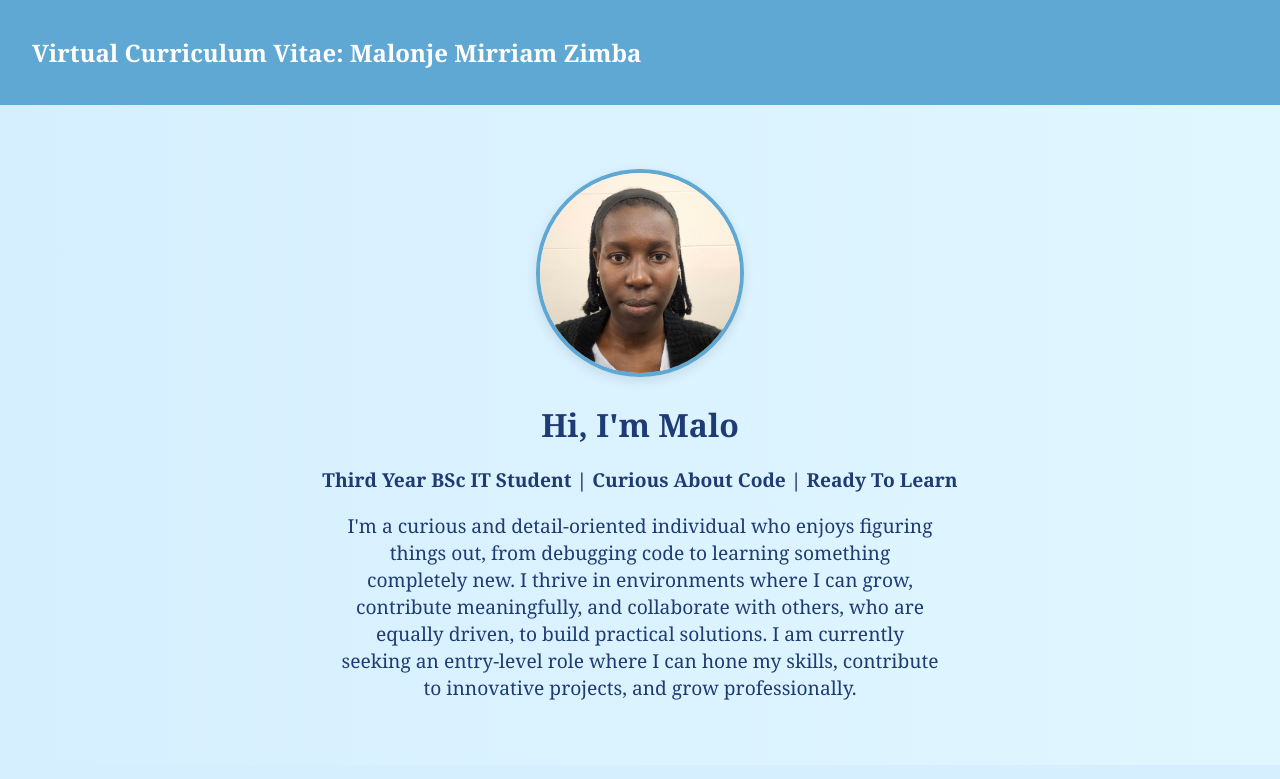
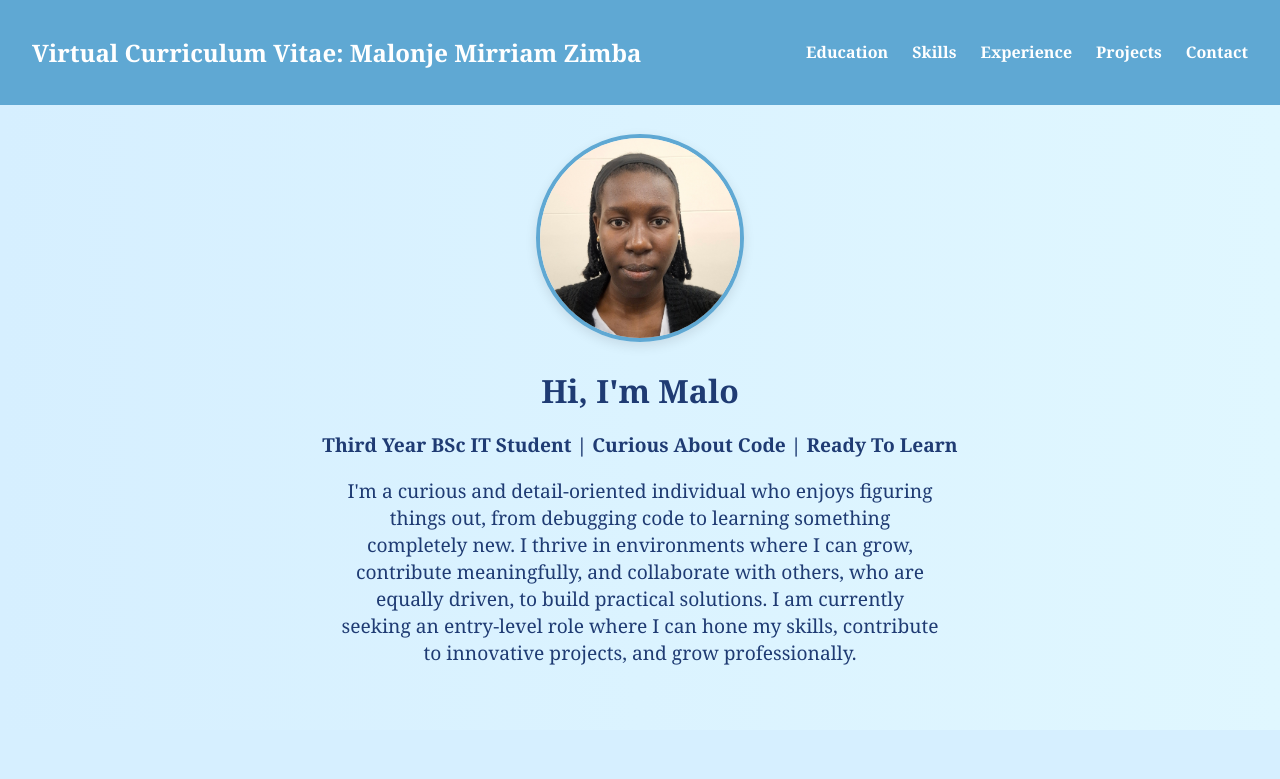
Before and after one commit to m-malo-z/my-virtual-cv, a plain HTML site: page malo_virtual_cv_index.html in a window 1280 px wide. Shown: the top 779 px of the page. Drawn offline with Linux system fonts and the light colour scheme.

Commit message:
added a navigation bar

```diff
--- a/malo_virtual_cv_index.html
+++ b/malo_virtual_cv_index.html
@@ -11,6 +11,13 @@
   <header>
     <nav class="navbar">
       <h1 class="logo">Virtual Curriculum Vitae: Malonje Mirriam Zimba</h1>
+      <ul class="nav-links">
+        <li><a href="#education">Education</a></li>
+        <li><a href="#skills">Skills</a></li>
+        <li><a href="#experience">Experience</a></li>
+        <li><a href="#projects">Projects</a></li>
+        <li><a href="#contact">Contact</a></li>
+      </ul>
     </nav>
   </header>
 
@@ -24,7 +31,7 @@
     </p>
   </section>
 
-  <section class="education">
+  <section id="education" class="education">
   <h2>Education</h2>
 
   <div class="edu-entry">
@@ -43,7 +50,7 @@
 
 
   <!-- Technical Skills -->
-  <section class="skills">
+  <section id="skills" class="skills">
   <h2>Technical Skills</h2>
 
   <div class="skill-category">
@@ -96,7 +103,7 @@
   </div>
 </section>
 
-<section class="experience">
+<section id="experience" class="experience">
   <h2>Work Experience</h2>
 
   <div class="experience-item">
@@ -121,7 +128,7 @@
 </section>
 
 <!-- Projects Section -->
-<section class="projects">
+<section id="projects" class="projects">
   <h2>Projects</h2>
   <div class="projects-grid">
     <div class="project-card">
@@ -143,7 +150,7 @@
 
 
   <!-- Contact Section -->
-  <section class="contact">
+  <section id="contact" class="contact">
     <h2>Contact Me</h2>
     <p>22 Gerrit Dekker St., Potchefstroom, 2520, South Africa</p>
     <p>Phone: <a href="tel:+27827090888">+27 82 709 0888</a></p>
--- a/malo_virtual_cv_style.css
+++ b/malo_virtual_cv_style.css
@@ -28,17 +28,42 @@ body {
   color: white;
 }
 
+.navbar {
+  position: fixed;        /* fixes navbar at top */
+  top: 0;
+  left: 0;
+  right: 0;
+  z-index: 1000;         /* stay above other content */
+}
+
+.nav-links {
+  list-style: none;
+  display: flex;
+  gap: 1.5rem;
+  margin: 0;
+  padding: 0;
+}
+
+.nav-links li a {
+  color: white;
+  text-decoration: none;
+  font-weight: 600;
+  font-size: 1rem;
+  transition: color 0.3s ease;
+}
+
+.nav-links li a:hover {
+  color: #cce7ff; /* lighter accent on hover */
+}
+
+body {
+  padding-top: 70px; /* adjust depending on navbar height */
+}
+
+
 .logo {
   font-size: 1.5rem;
   font-weight: bold;
-}
-
-#modeToggle {
-  background: none;
-  border: none;
-  font-size: 1.5rem;
-  cursor: pointer;
-  color: white;
 }
 
 /* ---------- Hero Section ---------- */
@@ -93,10 +118,6 @@ body {
 
 .education h2 {
   text-align: center;
-}
-
-.edu-entry {
-  margin-bottom: 1.5rem;
 }
 
 .edu-entry h3 {
@@ -160,12 +181,6 @@ body {
   transition: transform 0.2s ease;
 }
 
-.skill-item:hover {
-  transform: scale(1.05);             /* zoom on hover */
-  cursor: default;
-}
-
-
 /* ---------- Soft Skills ---------- */
 .soft-skills {
   padding: 2rem;
@@ -184,21 +199,6 @@ body {
   flex-wrap: wrap;
   gap: 1rem;
   justify-content: flex-start;
-}
-
-.soft-skills .skill-item {
-  background-color: #f0f8ff;          /* light blue card color */
-  padding: 1rem 1.2rem;
-  border-radius: 0.75rem;
-  box-shadow: 0 2px 8px rgba(0, 0, 0, 0.05); /* subtle shadow */
-  font-size: 0.95rem;
-  color: #004080;
-  transition: transform 0.2s ease;
-}
-
-.soft-skills .skill-item:hover {
-  transform: scale(1.05);             /* zoom on hover */
-  cursor: default;
 }
 
 /* Work Experience Section */
```
